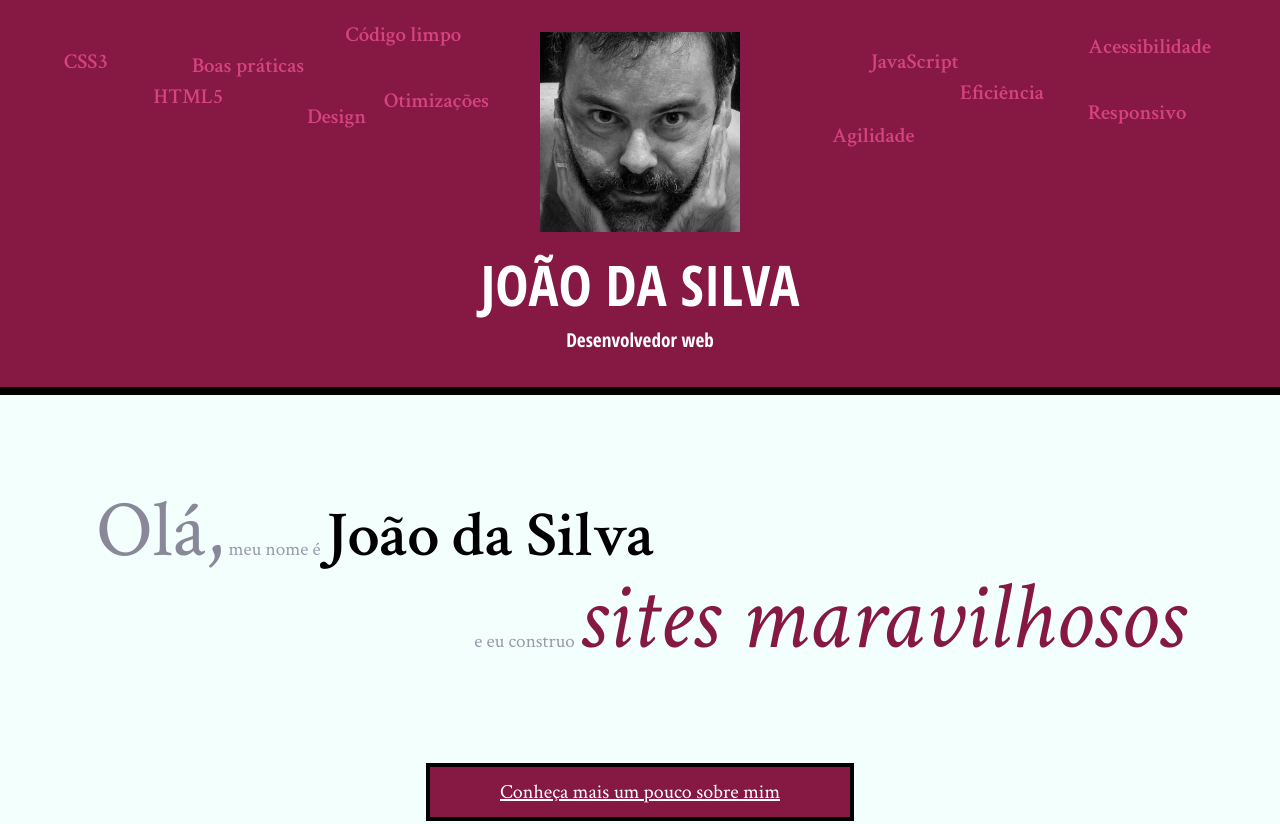
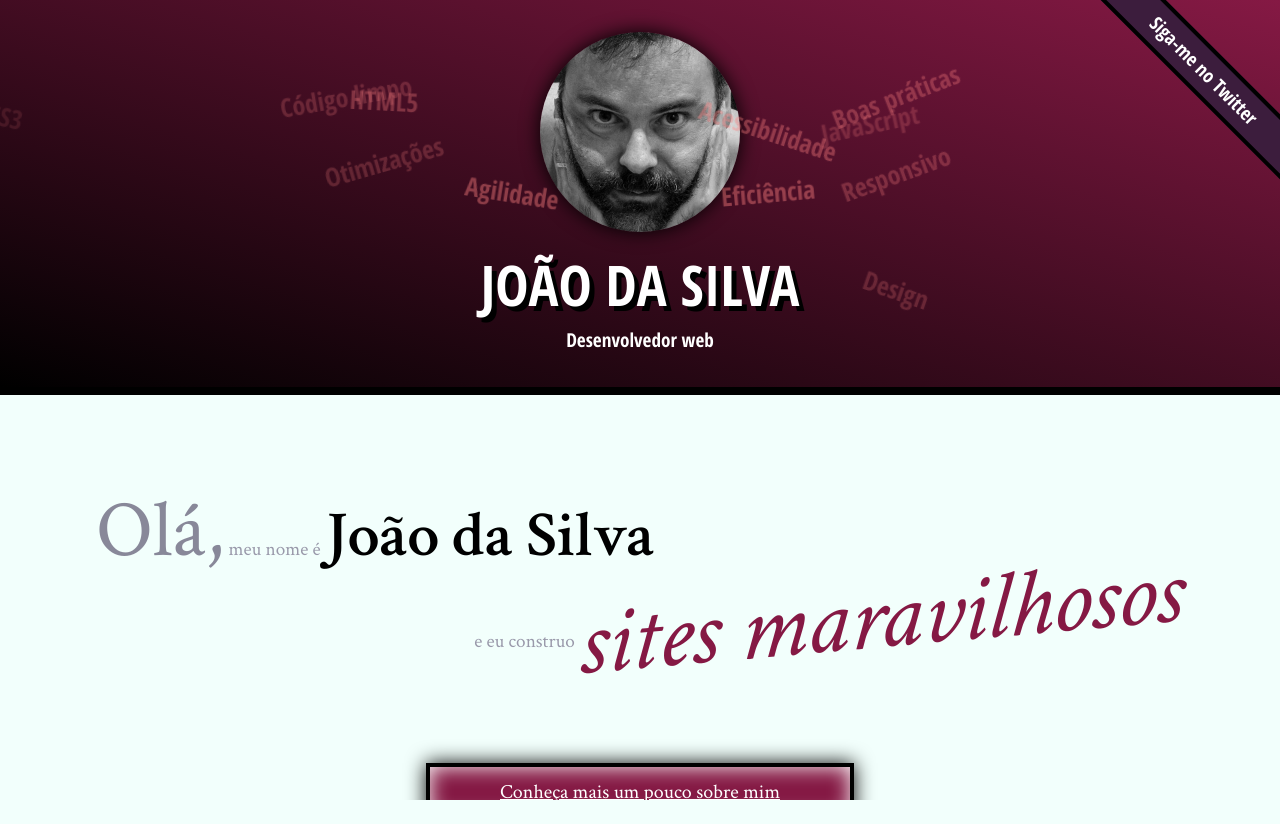
Before and after one commit to rafaelrph/html5-css, a plain HTML site: page curso02/index.html in a window 1280 px wide. Shown: the top 824 px of the page. After the commit the page ends 800 px from the top, so only its background shows below. Drawn offline with Linux system fonts and the light colour scheme.

Commit message:
Background gradiente

```diff
--- a/curso02/css/blog.css
+++ b/curso02/css/blog.css
@@ -9,6 +9,9 @@
 
 .post-blog {
     padding-bottom: 30px;
-    border-bottom: 1px solid #ccc;
     margin-bottom: 20px;
+    background-image: linear-gradient(to right, transparent, black, transparent);
+    background-size: 100% 1px;
+    background-repeat: no-repeat;
+    background-position: bottom center;
 }
--- a/curso02/css/index.css
+++ b/curso02/css/index.css
@@ -1,9 +1,27 @@
+html, body {
+    overflow-x: hidden;
+    height: 100%;
+}
+
+body {
+    perspective: 6px;
+    -moz-perspective: 6px;
+    -webkit-perspective: 6px;
+    perspective-origin: 50% 160px;
+    -moz-perspective-origin: 50% 160px;
+    -webkit-perspective-origin: 50% 160px;
+}
+
 header {
     position: relative;
 }
 
 .foto-home {
     height: 200px;
+    box-shadow: 0 0 1em #000;
+    border-radius: 50%;
+    -moz-border-radius: 100px;
+    -webkit-border-radius: 100px;
 }
 .saudacao p {
     color: #99A;
@@ -33,11 +51,17 @@ header {
     text-align: center;
     padding: .5em;
     margin: 2em auto;
+    box-shadow: 0 0 1em #000, inset 0 0 1em #FFF;
+}
+
+h1 {
+    text-shadow: 5px 5px #000;
 }
 
 h2{
     font-size: 3.2rem;
     padding: 0.8em;
+    text-shadow: 5px 5px #000;
 }
 
 small{
@@ -51,6 +75,10 @@ small{
 
 .sites{
     font-size: 6rem;
+    transform: rotate(-5deg) skew(-10deg);
+    -moz-transform: rotate(-5deg) skew(-10deg);
+    -webkit-transform: rotate(-5deg) skew(-10deg);
+    display: inline-block;
 }
 
 .nome {
@@ -65,7 +93,6 @@ small{
 
 footer p {
     padding: 1em 2em;
-
 }
 
 .secao-inicio h2 {
@@ -100,7 +127,7 @@ footer p {
     color: #FCF;
 }
 footer {
-    background-color: #000;
+    background-color: rgba(0, 0, 0, 0.8);
     color: #FFF;
 }
 footer a {
@@ -112,76 +139,135 @@ main {
     float: none;
 }
 
+.palavras-home {
+    transform-style: preserve-3d;
+    -webkit-transform-style: preserve-3d;
+    position: absolute;
+    top: 0;
+    left: 0;
+    bottom: 0;
+    right: 0;
+}
+
+.palavras-home li {
+    font-size: 300%;
+}
+
 .palavra-home {
+    font-family: "Open Sans Condensed", sans-serif;
     font-size: 1.1em;
-    color: #D5447E;
+    color:rgba(255, 127, 127, 0.5);
     font-weight: bold;
 }
 
 .eficiencia {
     position: absolute;
-    top: 20%;
-    left: 75%;
+    top: 50%;
+    left: 60%;
+    transform: translate(-50%, -50%) rotate(-5deg) translateZ(4px) scale(0.45);
+    -moz-transform: translate(-50%, -50%) rotate(-5deg) translateZ(4px) scale(0.45);
+    -webkit-transform: translate(-50%, -50%) rotate(-5deg) translateZ(4px) scale(0.45);
+    opacity: 0.85;
 }
 
 .boas-praticas {
     position: absolute;
-    top: 13%;
-    left: 15%;
+    top: 25%;
+    left: 70%;
+    transform: translate(-50%, -50%) rotate(-21deg) translateZ(2px) scale(0.45);
+    -moz-transform: translate(-50%, -50%) rotate(-21deg) translateZ(2px) scale(0.45);
+    -webkit-transform: translate(-50%, -50%) rotate(-21deg) translateZ(2px) scale(0.45);
+    opacity: 0.65;
 }
 
 .codigo-limpo {
     position: absolute;
-    top: 5%;
+    top: 25%;
     left: 27%;
+    transform: translate(-50%, -50%) rotate(-10deg) translateZ(-1px) scale(0.45);
+    -moz-transform: translate(-50%, -50%) rotate(-10deg) translateZ(-1px) scale(0.45);
+    -webkit-transform: translate(-50%, -50%) rotate(-10deg) translateZ(-1px) scale(0.45);
+    opacity: 0.45;
 }
 
 .css3 {
     position: absolute;
-    top: 12%;
-    left: 5%;
+    top: 30%;
+    left: 0%;
+    transform: translate(-50%, -50%) rotate(12deg) translateZ(-4px) scale(0.45);
+    -moz-transform: translate(-50%, -50%) rotate(12deg) translateZ(-4px) scale(0.45);
+    -webkit-transform: translate(-50%, -50%) rotate(12deg) translateZ(-4px) scale(0.45);
+    opacity: 0.25;
 }
 
 .html5 {
     position: absolute;
-    top: 21%;
-    left: 12%;
+    top: 26%;
+    left: 30%;
+    transform: translate(-50%, -50%) rotate(3deg) translateZ(2px) scale(0.45);
+    -moz-transform: translate(-50%, -50%) rotate(3deg) translateZ(2px) scale(0.45);
+    -webkit-transform: translate(-50%, -50%) rotate(3deg) translateZ(2px) scale(0.45);
+    opacity: 0.65;
 }
 
 .javascript {
     position: absolute;
-    top: 12%;
+    top: 32%;
     left: 68%;
+    transform: translate(-50%, -50%) rotate(-12deg) translateZ(-1px) scale(0.45);
+    -moz-transform: translate(-50%, -50%) rotate(-12deg) translateZ(-1px) scale(0.45);
+    -webkit-transform: translate(-50%, -50%) rotate(-12deg) translateZ(-1px) scale(0.45);
+    opacity: 0.45;
 }
 
 .acessibilidade {
     position: absolute;
-    top: 8%;
-    left: 85%;
+    top: 34%;
+    left: 60%;
+    transform: translate(-50%, -50%) rotate(18deg) translateZ(3px) scale(0.45);
+    -moz-transform: translate(-50%, -50%) rotate(18deg) translateZ(3px) scale(0.45);
+    -webkit-transform: translate(-50%, -50%) rotate(18deg) translateZ(3px) scale(0.45);
+    opacity: 0.75;
 }
 
 .responsivo {
     position: absolute;
-    top: 25%;
-    left: 85%;
+    top: 45%;
+    left: 70%;
+    transform: translate(-50%, -50%) rotate(-20deg) translateZ(-2px) scale(0.45);
+    -moz-transform: translate(-50%, -50%) rotate(-20deg) translateZ(-2px) scale(0.45);
+    -webkit-transform: translate(-50%, -50%) rotate(-20deg) translateZ(-2px) scale(0.45);
+    opacity: 0.55;
 }
 
 .otimizacoes {
     position: absolute;
-    top: 22%;
+    top: 42%;
     left: 30%;
+    transform: translate(-50%, -50%) rotate(-16deg) translateZ(-1px) scale(0.45);
+    -moz-transform: translate(-50%, -50%) rotate(-16deg) translateZ(-1px) scale(0.45);
+    -webkit-transform: translate(-50%, -50%) rotate(-16deg) translateZ(-1px) scale(0.45);
+    opacity: 0.45;
 }
 
 .agilidade {
     position: absolute;
-    top: 31%;
-    left: 65%;
+    top: 50%;
+    left:40%;
+    transform: translate(-50%, -50%) rotate(9deg) translateZ(4px) scale(0.45);
+    -moz-transform: translate(-50%, -50%) rotate(9deg) translateZ(4px) scale(0.45);
+    -webkit-transform: translate(-50%, -50%) rotate(9deg) translateZ(4px) scale(0.45);
+    opacity: 0.85;
 }
 
 .design {
     position: absolute;
-    top: 26%;
-    left: 24%;
+    top: 75%;
+    left: 70%;
+    transform: translate(-50%, -50%) rotate(19deg) translateZ(-1px) scale(0.45);
+    -moz-transform: translate(-50%, -50%) rotate(19deg) translateZ(-1px) scale(0.45);
+    -webkit-transform: translate(-50%, -50%) rotate(19deg) translateZ(-1px) scale(0.45);
+    opacity: 0.45;
 }
 
 .blog {
@@ -210,3 +296,25 @@ main {
 .blog li {
     width: 30%;
 }
+
+.link-etiqueta {
+    font-family: "Open Sans Condensed", sans-serif;
+    position: absolute;
+    border: 0.3rem solid #000;
+    background-color: #3C1D3D;
+    box-sizing: border-box;
+    line-height: 2em;
+    width: 18rem;
+    top: 0;
+    right: 0;
+    transform-origin: 0 0;
+    -moz-transform-origin: 0 0;
+    -webkit-transform-origin: 0 0;
+    transform: translate(6.5754em, -2.4749em) rotate(45deg);
+    -moz-transform: translate(6.5754em, -2.4749em) rotate(45deg);
+    -webkit-transform: translate(6.5754em, -2.4749em) rotate(45deg);
+}
+
+.titulo-principal {
+    background-image: linear-gradient(to bottom left, #851944, black);
+}
--- a/curso02/css/portfolio.css
+++ b/curso02/css/portfolio.css
@@ -11,4 +11,5 @@
 
 .portfolio img {
     width: 100%;
+    box-shadow: 0 0 4px #000;
 }
--- a/curso02/index.html
+++ b/curso02/index.html
@@ -13,10 +13,15 @@
 </head>
 <body>
     <header class="titulo-principal">
+
+        <div class="link-etiqueta">
+            Siga-me no Twitter
+        </div>
+
         <img class="foto-home" src="imagens/eu.jpg" alt="Foto de João da Silva">
         <h1>João da Silva</h1>
         <p class="subtitulo-principal">Desenvolvedor web</p>
-        <ul>
+        <ul class="palavras-home">
             <li class="palavra-home eficiencia">Eficiência</li>
             <li class="palavra-home boas-praticas">Boas práticas</li>
             <li class="palavra-home codigo-limpo">Código limpo</li>
```
Also changed, not shown: curso02/css/teste.css (added, +29 -0 lines), curso02/teste.html (added, +15 -0 lines).
